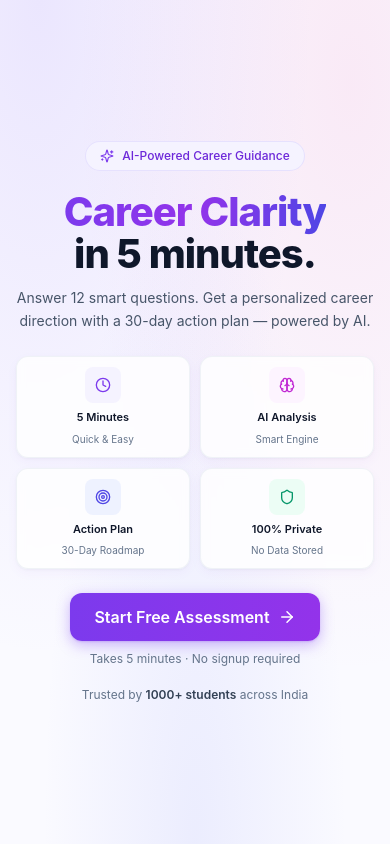
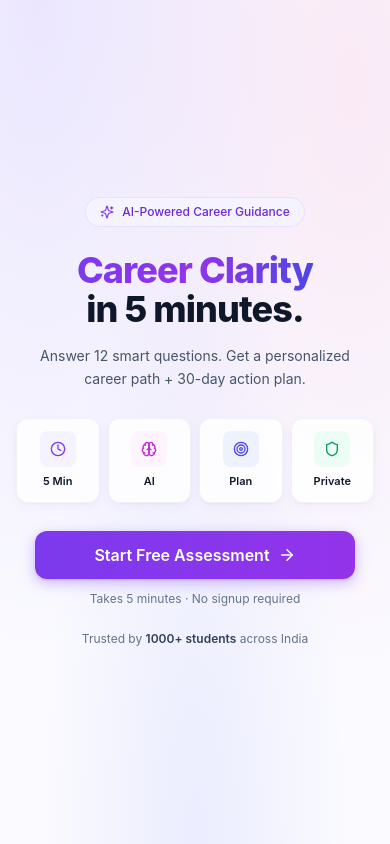
Before and after one commit to imdivyanshu2003/carrer-clarity-ai, a Next.js app: page / in a window 390 px wide. Built offline with nearby package versions, Linux system fonts and the light colour scheme.

Commit message:
Mobile: 4-col compact feature strip for breathing room without scroll

```diff
--- a/src/app/page.tsx
+++ b/src/app/page.tsx
@@ -30,14 +30,14 @@ export default function LandingPage() {
   };
 
   return (
-    <main className="min-h-screen flex flex-col items-center justify-center px-4 py-6 sm:py-12 relative">
-      <div className="relative z-10 max-w-2xl mx-auto text-center">
+    <main className="min-h-screen flex flex-col items-center justify-center px-4 py-8 sm:py-12 relative">
+      <div className="relative z-10 max-w-2xl mx-auto text-center w-full">
         {/* Brand chip */}
         <motion.div
           initial={{ opacity: 0, y: -10 }}
           animate={{ opacity: 1, y: 0 }}
           transition={{ duration: 0.5 }}
-          className="mb-5 sm:mb-8 flex justify-center"
+          className="mb-6 sm:mb-8 flex justify-center"
         >
           <div className="chip">
             <Sparkles size={14} className="text-violet-600" />
@@ -50,40 +50,41 @@ export default function LandingPage() {
           initial={{ opacity: 0, y: 10 }}
           animate={{ opacity: 1, y: 0 }}
           transition={{ duration: 0.6, delay: 0.1 }}
-          className="mb-6 sm:mb-8"
+          className="mb-7 sm:mb-8"
         >
-          <h1 className="text-[2.5rem] sm:text-5xl md:text-7xl font-extrabold leading-[1.05] tracking-tight mb-3 sm:mb-5">
+          <h1 className="text-4xl sm:text-5xl md:text-7xl font-extrabold leading-[1.08] tracking-tight mb-4 sm:mb-5">
             <span className="gradient-text">Career Clarity</span>
             <br />
             <span className="text-slate-900">in 5 minutes.</span>
           </h1>
-          <p className="text-sm sm:text-base md:text-lg text-slate-600 max-w-lg mx-auto leading-relaxed">
-            Answer 12 smart questions. Get a personalized career direction with a 30-day action plan — powered by AI.
+          <p className="text-sm sm:text-base md:text-lg text-slate-600 max-w-lg mx-auto leading-relaxed px-2">
+            Answer 12 smart questions. Get a personalized career path + 30-day action plan.
           </p>
         </motion.div>
 
-        {/* Features grid */}
+        {/* Features — 4-col compact strip on mobile, full cards on desktop */}
         <motion.div
           initial={{ opacity: 0, y: 20 }}
           animate={{ opacity: 1, y: 0 }}
           transition={{ duration: 0.6, delay: 0.25 }}
-          className="grid grid-cols-2 md:grid-cols-4 gap-2.5 sm:gap-3 mb-6 sm:mb-10"
+          className="grid grid-cols-4 gap-2 sm:gap-3 mb-7 sm:mb-10"
         >
           {[
-            { icon: Clock, label: "5 Minutes", sublabel: "Quick & Easy", color: "text-violet-600", bg: "bg-violet-50" },
-            { icon: Brain, label: "AI Analysis", sublabel: "Smart Engine", color: "text-fuchsia-600", bg: "bg-fuchsia-50" },
-            { icon: Target, label: "Action Plan", sublabel: "30-Day Roadmap", color: "text-indigo-600", bg: "bg-indigo-50" },
-            { icon: Shield, label: "100% Private", sublabel: "No Data Stored", color: "text-emerald-600", bg: "bg-emerald-50" },
+            { icon: Clock, label: "5 Min", fullLabel: "5 Minutes", sublabel: "Quick & Easy", color: "text-violet-600", bg: "bg-violet-50" },
+            { icon: Brain, label: "AI", fullLabel: "AI Analysis", sublabel: "Smart Engine", color: "text-fuchsia-600", bg: "bg-fuchsia-50" },
+            { icon: Target, label: "Plan", fullLabel: "Action Plan", sublabel: "30-Day Roadmap", color: "text-indigo-600", bg: "bg-indigo-50" },
+            { icon: Shield, label: "Private", fullLabel: "100% Private", sublabel: "No Data Stored", color: "text-emerald-600", bg: "bg-emerald-50" },
           ].map((item, i) => (
             <div
               key={i}
-              className="soft-card flex flex-col items-center gap-1.5 sm:gap-2 p-2.5 sm:p-4"
+              className="soft-card flex flex-col items-center justify-center gap-1.5 sm:gap-2 p-3 sm:p-4"
             >
               <div className={`w-9 h-9 sm:w-10 sm:h-10 rounded-lg ${item.bg} flex items-center justify-center`}>
                 <item.icon size={16} className={item.color} />
               </div>
-              <span className="text-[11px] sm:text-xs font-semibold text-slate-900">{item.label}</span>
-              <span className="text-[10px] text-slate-500">{item.sublabel}</span>
+              <span className="text-[11px] sm:text-xs font-semibold text-slate-900 sm:hidden">{item.label}</span>
+              <span className="hidden sm:inline text-xs font-semibold text-slate-900">{item.fullLabel}</span>
+              <span className="hidden sm:inline text-[10px] text-slate-500">{item.sublabel}</span>
             </div>
           ))}
         </motion.div>
@@ -93,13 +94,13 @@ export default function LandingPage() {
           initial={{ opacity: 0, y: 10 }}
           animate={{ opacity: 1, y: 0 }}
           transition={{ duration: 0.5, delay: 0.4 }}
-          className="flex flex-col items-center gap-2.5"
+          className="flex flex-col items-center gap-3"
         >
           <motion.button
             whileHover={{ scale: 1.03 }}
             whileTap={{ scale: 0.97 }}
             onClick={() => setShowLanguageModal(true)}
-            className="btn-primary text-base px-8 py-3.5 sm:py-4"
+            className="btn-primary text-base px-8 py-3.5 sm:py-4 w-full sm:w-auto max-w-xs"
           >
             Start Free Assessment
             <ArrowRight size={18} />
@@ -114,7 +115,7 @@ export default function LandingPage() {
           initial={{ opacity: 0 }}
           animate={{ opacity: 1 }}
           transition={{ delay: 0.8 }}
-          className="mt-5 sm:mt-10 text-xs text-slate-500"
+          className="mt-6 sm:mt-10 text-xs text-slate-500"
         >
           Trusted by <span className="font-semibold text-slate-700">1000+ students</span> across India
         </motion.p>
```
